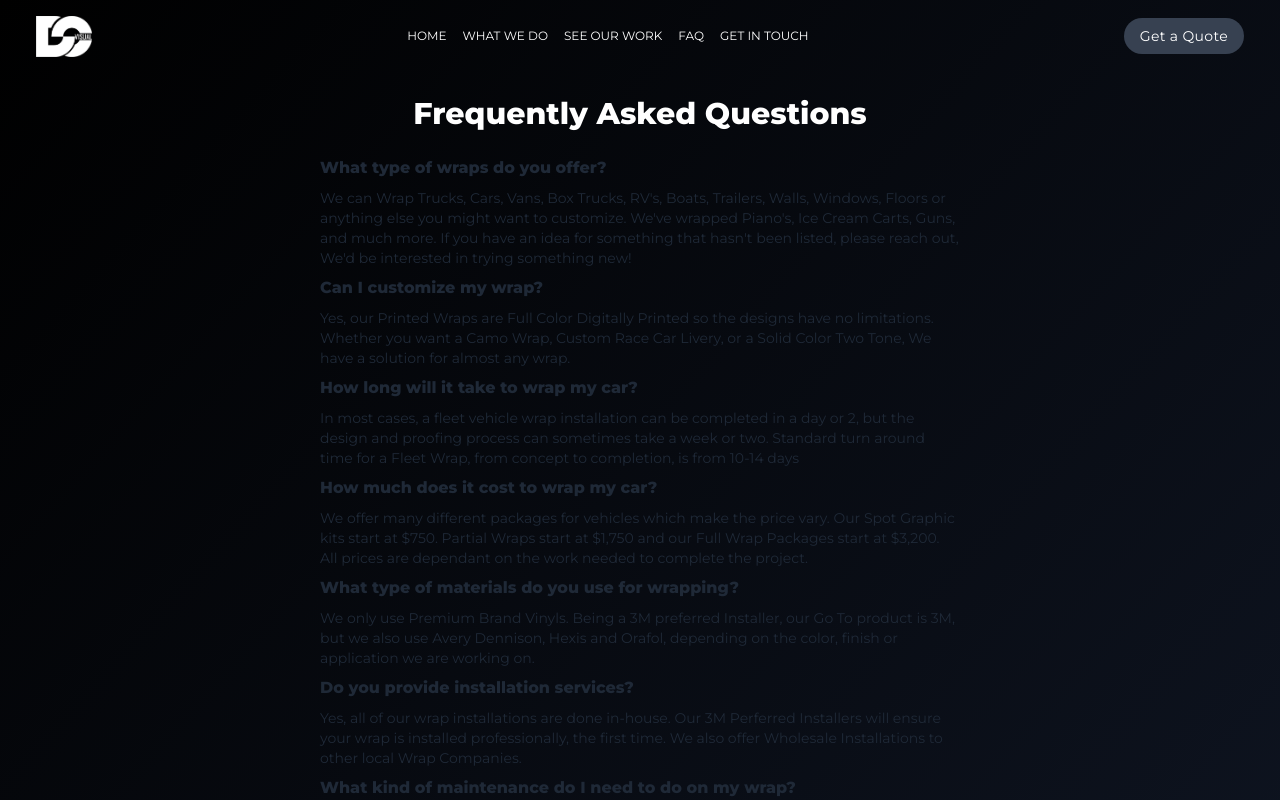
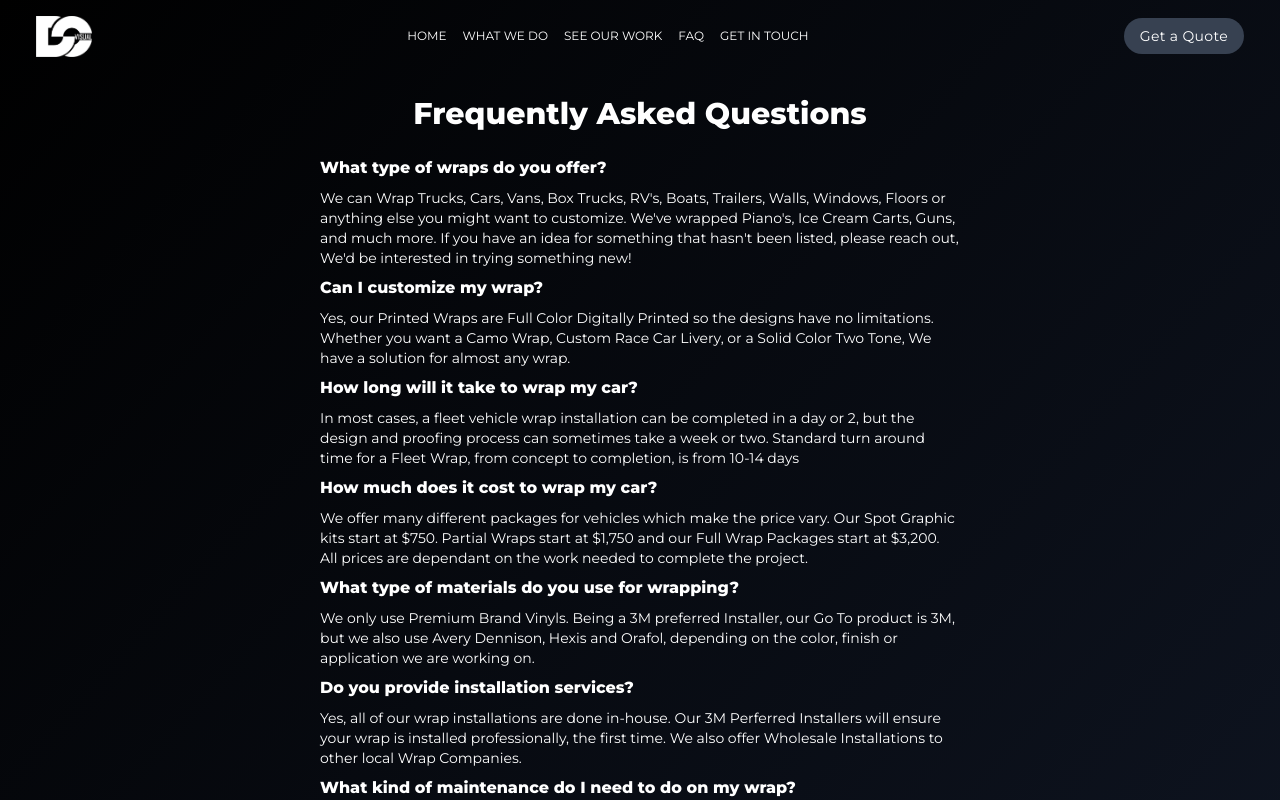
Before and after one commit to DanontheMoon69/dc_visual_web_app, a Next.js app: page /FAQ in a window 1280 px wide. Shown: the top 800 px of the page. Built offline with nearby package versions, Linux system fonts and the light colour scheme.

Commit message:
Update FAQ.jsx

```diff
--- a/pages/FAQ.jsx
+++ b/pages/FAQ.jsx
@@ -3,7 +3,7 @@
 
 const FAQ = () => {
   return (
-    <div className="flex justify-center items-center">
+    <div className="flex justify-center items-center text-white">
       <Head>
         <title>DC Visual - Frequently Asked Wrap Questions</title>
         <meta
```
